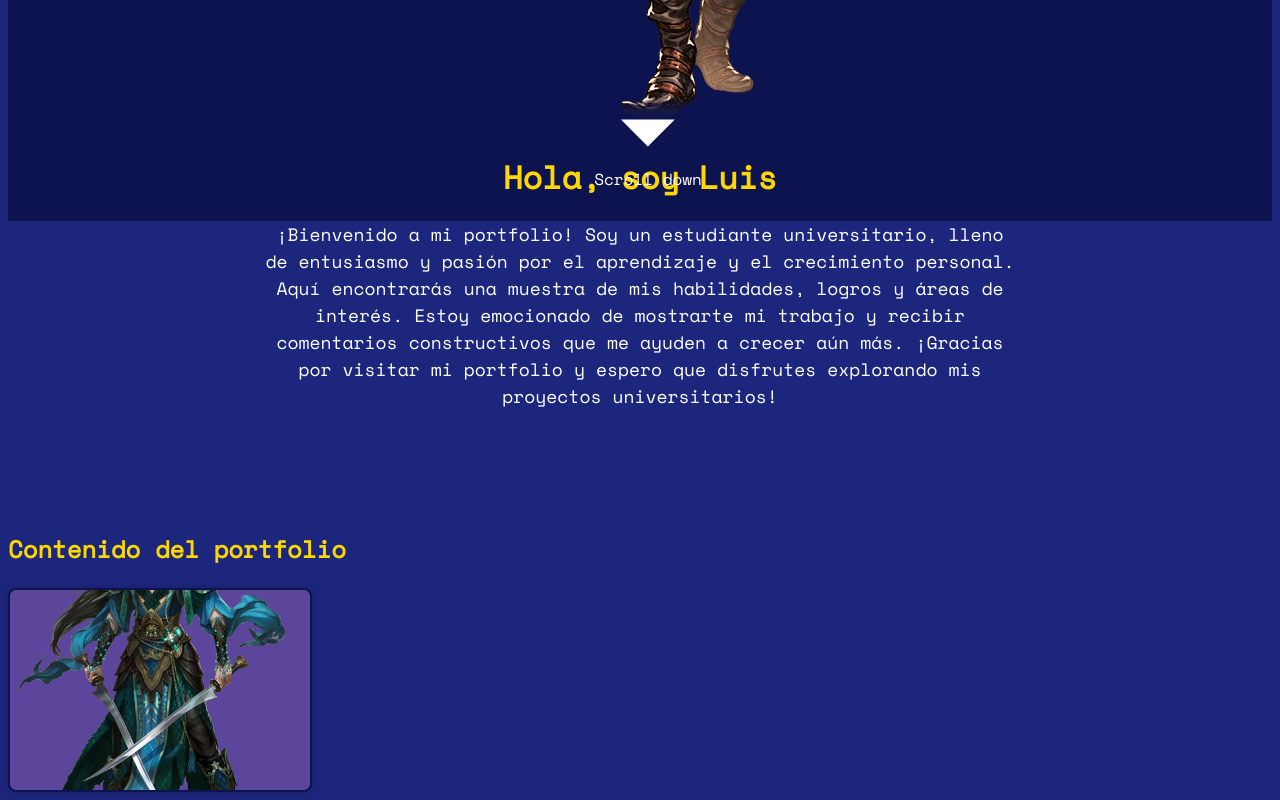
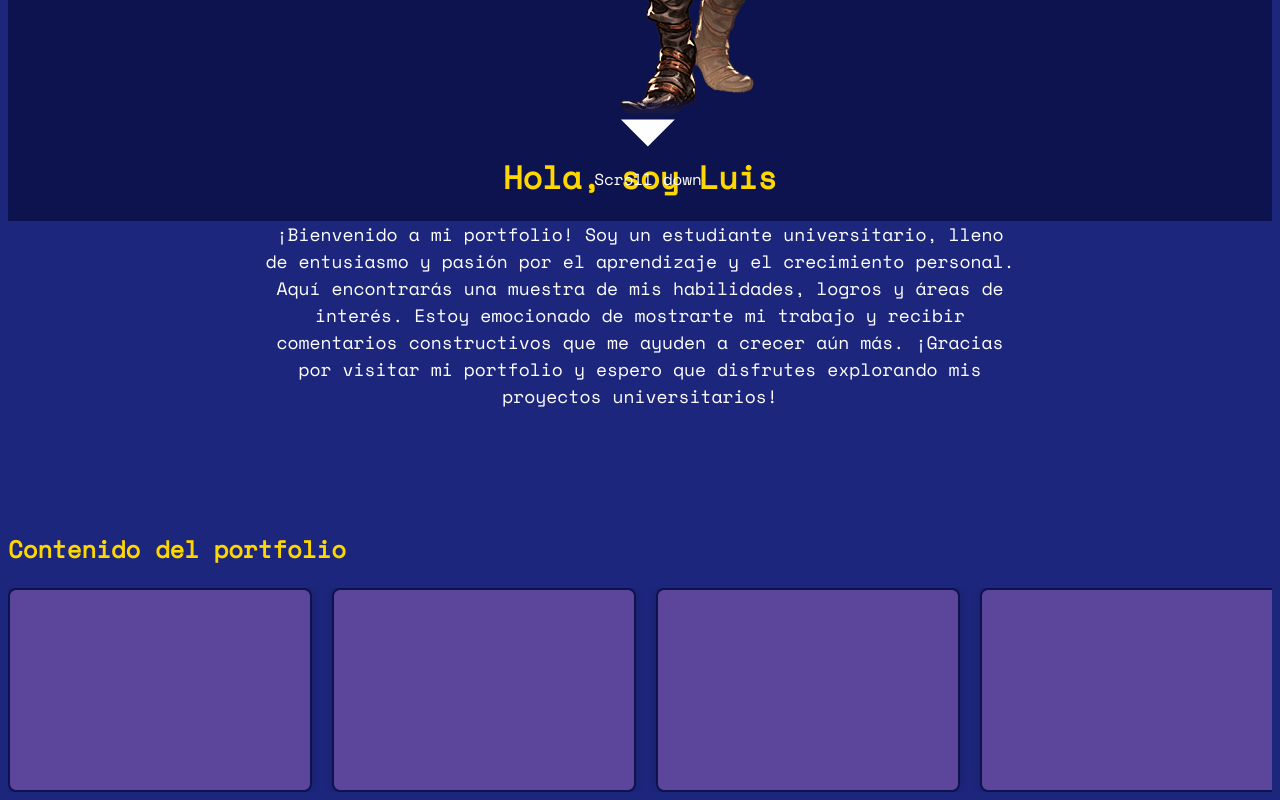
Before and after one commit to lpedraoss/portfoliio, a React (Vite) app: page / in a window 1280 px wide. Shown: the part 587-1387 px from the top of the page. Built offline with nearby package versions, Linux system fonts and the light colour scheme.

Commit message:
modified:     - card_project

```diff
--- a/package.json
+++ b/package.json
@@ -12,7 +12,8 @@
   "dependencies": {
     "react": "^18.2.0",
     "react-context": "^0.0.3",
-    "react-dom": "^18.2.0"
+    "react-dom": "^18.2.0",
+    "react-icons": "^4.10.1"
   },
   "devDependencies": {
     "@types/react": "^18.0.37",
--- a/src/assets/css/card.css
+++ b/src/assets/css/card.css
@@ -1,7 +1,11 @@
+
+
 .card {
   position: relative;
+  flex-shrink: 0; /* Evita que las tarjetas se reduzcan al desplazar */
   width: 300px;
   height: 200px;
+  margin-right: 20px; /* Espacio entre las tarjetas */
   border: 2px solid var(--primary-color);
   border-radius: 8px;
   box-shadow: 0 0 10px rgba(0, 0, 0, 0.2);
@@ -35,6 +39,7 @@
 .card:hover::before {
   opacity: 1;
 }
+
 .card picture {
   display: block;
   width: 100%;
@@ -59,3 +64,23 @@
     transform: scale(1);
   }
 }
+.cinta-horizontal {
+  display: flex;
+  overflow-x: hidden;
+}
+
+.cinta-horizontal .card {
+  flex-shrink: 0;
+  width: 300px;
+  height: 200px;
+  margin-right: 20px;
+  /* Resto del estilo de la tarjeta... */
+}
+
+.cinta-horizontal:hover {
+  cursor: grab;
+}
+
+.cinta-horizontal:active {
+  cursor: grabbing;
+}
--- a/src/component/pure/card_project.tsx
+++ b/src/component/pure/card_project.tsx
@@ -1,15 +1,44 @@
-import imagen from '../../assets/img/png/character3.png'
+import React, { useRef } from 'react';
+import projects from '../../data/project.json';
+import Project from '../../interface/project_interface';
 
-function CardProject() {
-    return (
-        <>
-            <article className="card">
-               <picture>
-                <img src={imagen} alt='mi proyecto 1'></img>
-               </picture>
+function CardProjects() {
+  const projectList = projects as Project[];
+  const cintaRef = useRef<HTMLDivElement>(null);
 
-            </article>
-        </>
-    )
+  const scrollLeft = () => {
+    if (cintaRef.current) {
+      cintaRef.current.scrollBy({
+        top: 0,
+        left: -300, // Ancho de la tarjeta + margen derecho
+        behavior: 'smooth',
+      });
+    }
+  };
+
+  const scrollRight = () => {
+    if (cintaRef.current) {
+      cintaRef.current.scrollBy({
+        top: 0,
+        left: 300, // Ancho de la tarjeta + margen derecho
+        behavior: 'smooth',
+      });
+    }
+  };
+
+  return (
+    <div className="cinta-horizontal" ref={cintaRef}>
+      {projectList.map((project: Project, index: number) => (
+        <a key={index} href={project.url} target="_blank" rel="noopener noreferrer">
+          <article className="card">
+            {/* Resto del contenido de la tarjeta... */}
+          </article>
+        </a>
+      ))}
+      <button onClick={scrollLeft}>←</button>
+      <button onClick={scrollRight}>→</button>
+    </div>
+  );
 }
-export default CardProject
+
+export default CardProjects;
--- /dev/null
+++ b/src/data/project.json
@@ -0,0 +1,62 @@
+[
+    {
+        "nombre": "Proyecto 1",
+        "url": "https://www.ejemplo.com/proyecto1",
+        "imagen": "../../assets/img/png/character3.png"
+    },
+    {
+        "nombre": "Proyecto 2",
+        "url": "https://www.ejemplo.com/proyecto2",
+        "imagen": "../../assets/img/png/character3.png"
+    },
+    {
+        "nombre": "Proyecto 3",
+        "url": "https://www.ejemplo.com/proyecto3",
+        "imagen": "../../assets/img/png/character3.png"
+    },
+    {
+        "nombre": "Proyecto 1",
+        "url": "https://www.ejemplo.com/proyecto1",
+        "imagen": "../../assets/img/png/character3.png"
+    },
+    {
+        "nombre": "Proyecto 2",
+        "url": "https://www.ejemplo.com/proyecto2",
+        "imagen": "../../assets/img/png/character3.png"
+    },
+    {
+        "nombre": "Proyecto 3",
+        "url": "https://www.ejemplo.com/proyecto3",
+        "imagen": "../../assets/img/png/character3.png"
+    },
+    {
+        "nombre": "Proyecto 1",
+        "url": "https://www.ejemplo.com/proyecto1",
+        "imagen": "../../assets/img/png/character3.png"
+    },
+    {
+        "nombre": "Proyecto 2",
+        "url": "https://www.ejemplo.com/proyecto2",
+        "imagen": "../../assets/img/png/character3.png"
+    },
+    {
+        "nombre": "Proyecto 3",
+        "url": "https://www.ejemplo.com/proyecto3",
+        "imagen": "../../assets/img/png/character3.png"
+    },
+    {
+        "nombre": "Proyecto 1",
+        "url": "https://www.ejemplo.com/proyecto1",
+        "imagen": "../../assets/img/png/character3.png"
+    },
+    {
+        "nombre": "Proyecto 2",
+        "url": "https://www.ejemplo.com/proyecto2",
+        "imagen": "../../assets/img/png/character3.png"
+    },
+    {
+        "nombre": "Proyecto 3",
+        "url": "https://www.ejemplo.com/proyecto3",
+        "imagen": "../../assets/img/png/character3.png"
+    }
+]
--- /dev/null
+++ b/src/interface/project_interface.tsx
@@ -0,0 +1,6 @@
+interface Project {
+    nombre: string;
+    url: string;
+    imagen: string;
+  }
+export default Project;
```
Also changed, not shown: 1 other file (tests, documents, lock files or other folders).
